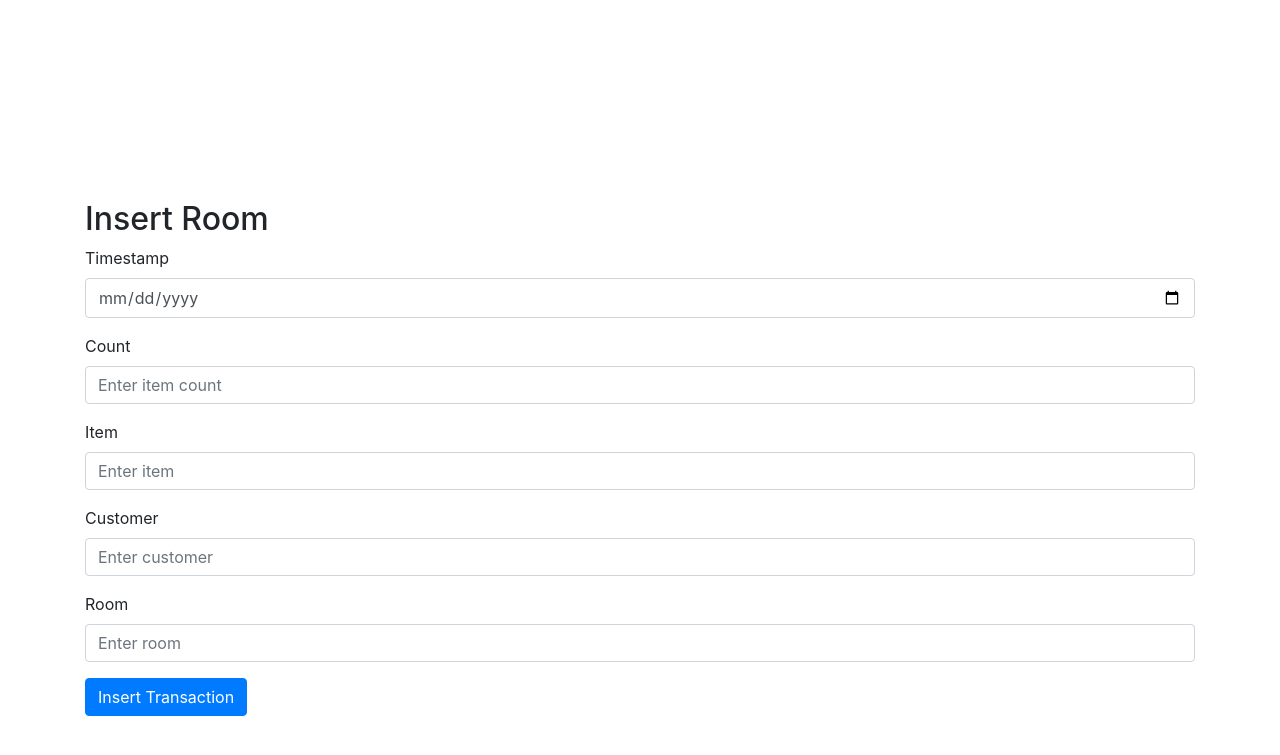
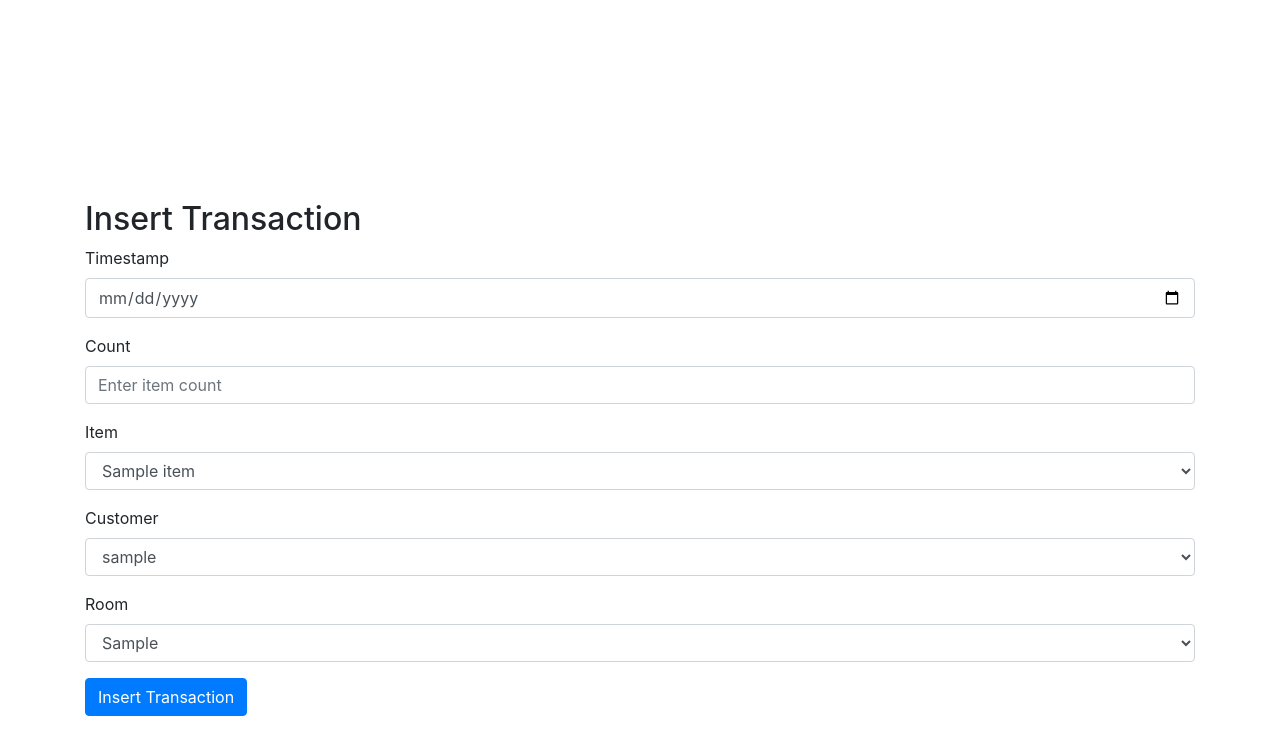
Before and after one commit to Sophiezd/Bookingpedia, a Django app: page /transactions/insert/ in a window 1280 px wide. Shown: the top 755 px of the page. Run offline with Django 4.2, Linux system fonts and the light colour scheme; tables that the repository leaves empty hold one stand-in row (values such as "Sample post"); some libraries are stand-ins or nearby versions.

Commit message:
transaction fix

```diff
--- a/templates/insert_transaction.html
+++ b/templates/insert_transaction.html
@@ -5,7 +5,7 @@
 </head>
 <body>
 <div class="container" style="margin-top: 200px">
-<h2>Insert Room</h2>
+<h2>Insert Transaction</h2>
 <form method="POST">
   {% csrf_token %}
   <div class="form-group">
@@ -18,15 +18,27 @@
   </div>
   <div class="form-group">
     <label for="item">Item</label>
-    <input type="text" class="form-control" id="item" name="item" placeholder="Enter item">
+    <select id="ratingRange" class="form-control" id="item" name="item">
+      {% for item in items %}
+      <option value="{{ item.pk }}">{{ item.name }}</option>
+      {% endfor %}
+    </select>
   </div>
   <div class="form-group">
     <label for="customer">Customer</label>
-    <input type="text" class="form-control" id="customer" name="customer" placeholder="Enter customer">
+    <select id="ratingRange" class="form-control" id="customer" name="customer">
+      {% for customer in customers %}
+      <option value="{{ customer.pk }}">{{ customer.username }}</option>
+      {% endfor %}
+    </select>
   </div>
   <div class="form-group">
     <label for="room">Room</label>
-    <input type="text" class="form-control" id="room" name="room" placeholder="Enter room">
+    <select id="ratingRange" class="form-control" id="room" name="room">
+      {% for room in rooms %}
+      <option value="{{ room.pk }}">{{ room.type }}</option>
+      {% endfor %}
+    </select>
   </div>
  <button type="submit" class="btn btn-primary">Insert Transaction</button>
  </form>
```
